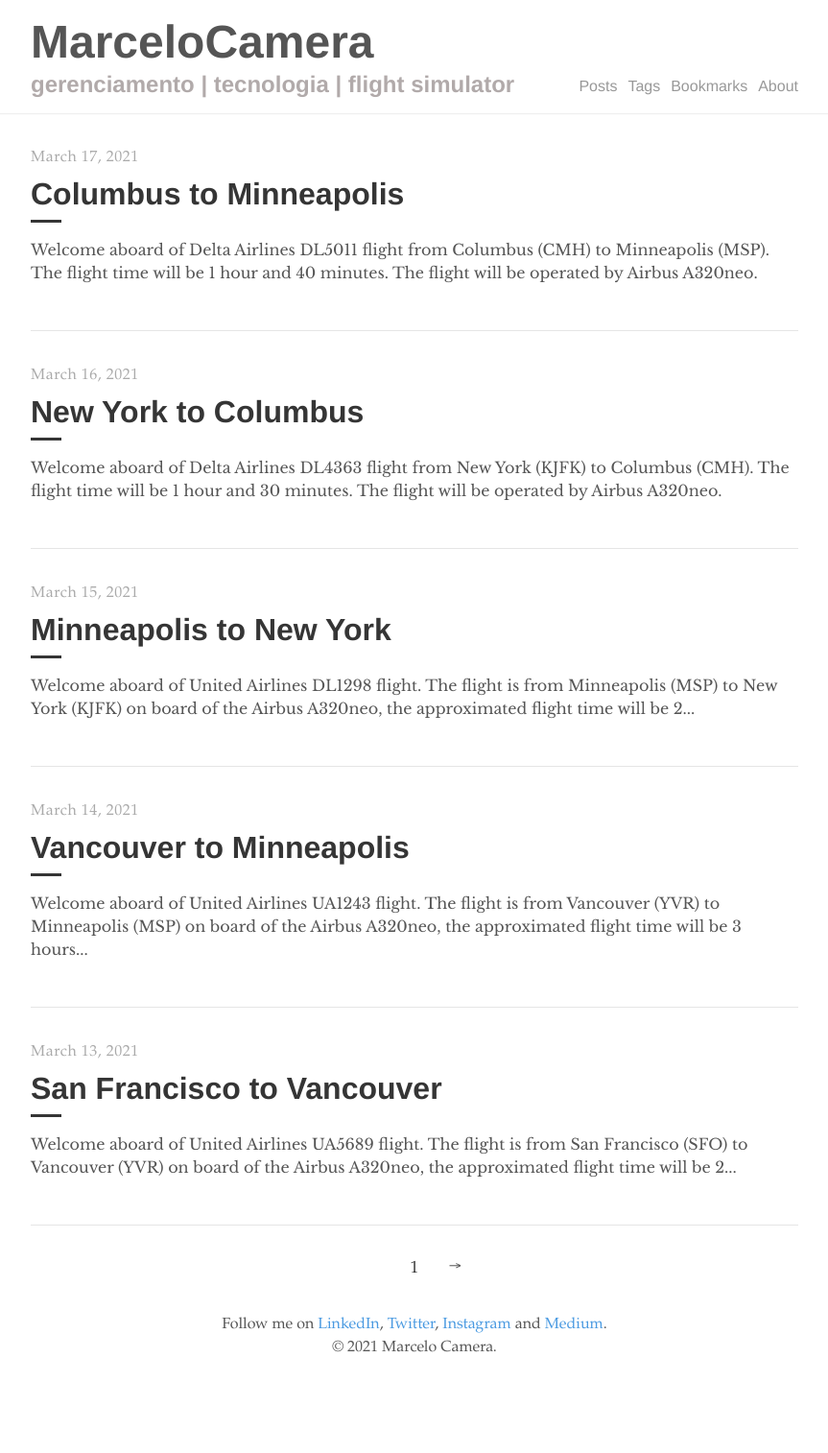
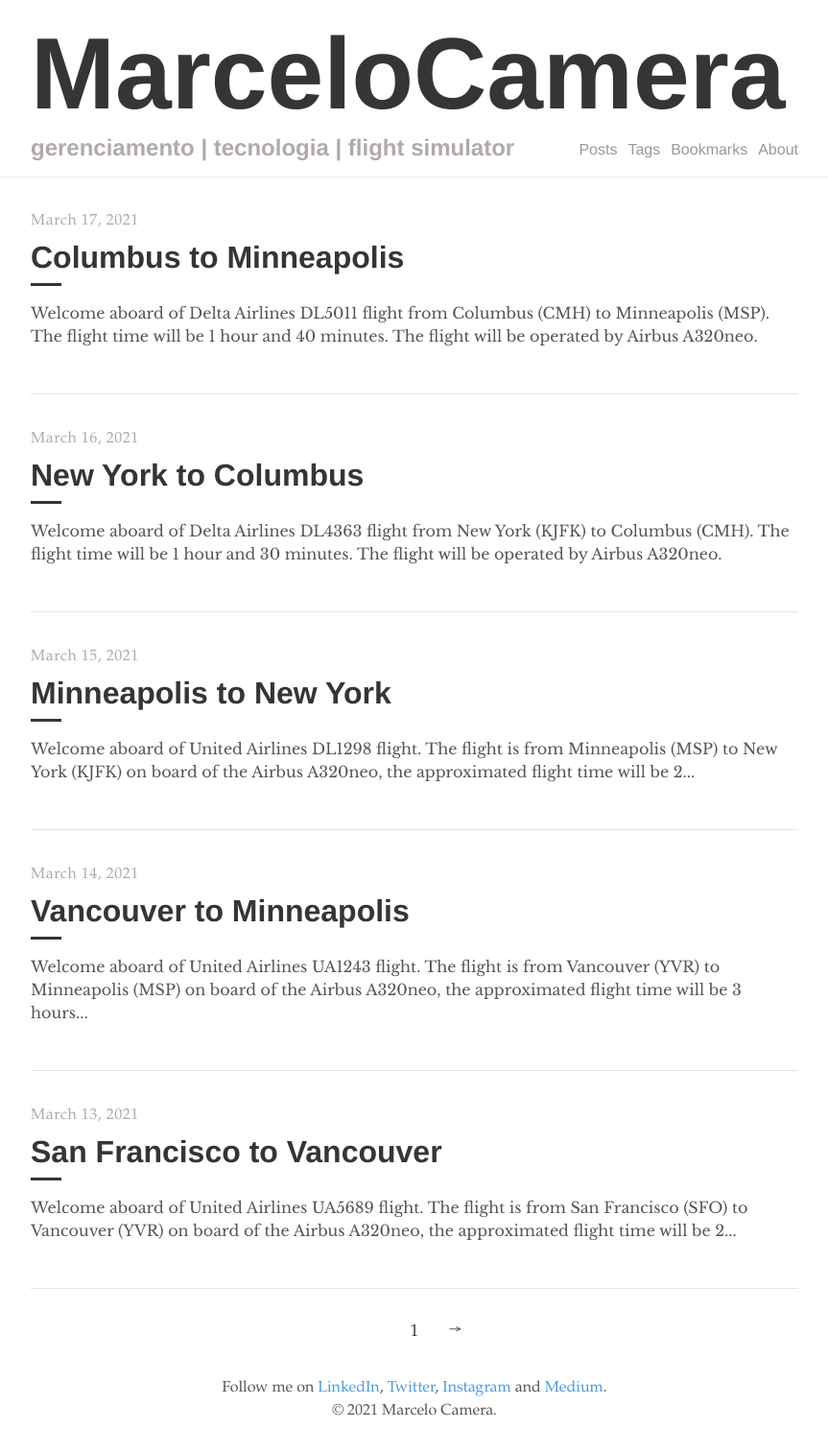
Before and after one commit to marcelocamera/marcelocamera.github.io, a Jekyll site: the page built from index.html, in a window 1280 px wide. Shown: the whole page at 96% size, without its empty margins (208-1071 px from the left). Built offline with Jekyll 4.4.1, drawn with Linux system fonts in a browser that asks for light colours; the list of posts is cut into pages by our own code; before the commit the page ends 1448 px from its top, so only the background shows below that.

Commit message:
Update _layout.scss

```diff
--- a/_sass/tale/_layout.scss
+++ b/_sass/tale/_layout.scss
@@ -25,11 +25,11 @@ footer,
 
   &-title {
     @include transition(all .2s ease-out);
-    color: $default-color;
+    color: #black;
     display: inline-block;
     margin: 0;
     padding-right: .2rem;
-    font-size: 3em;
+    font-size: 6.6em;
 
     &:hover,
     &:focus {
```
